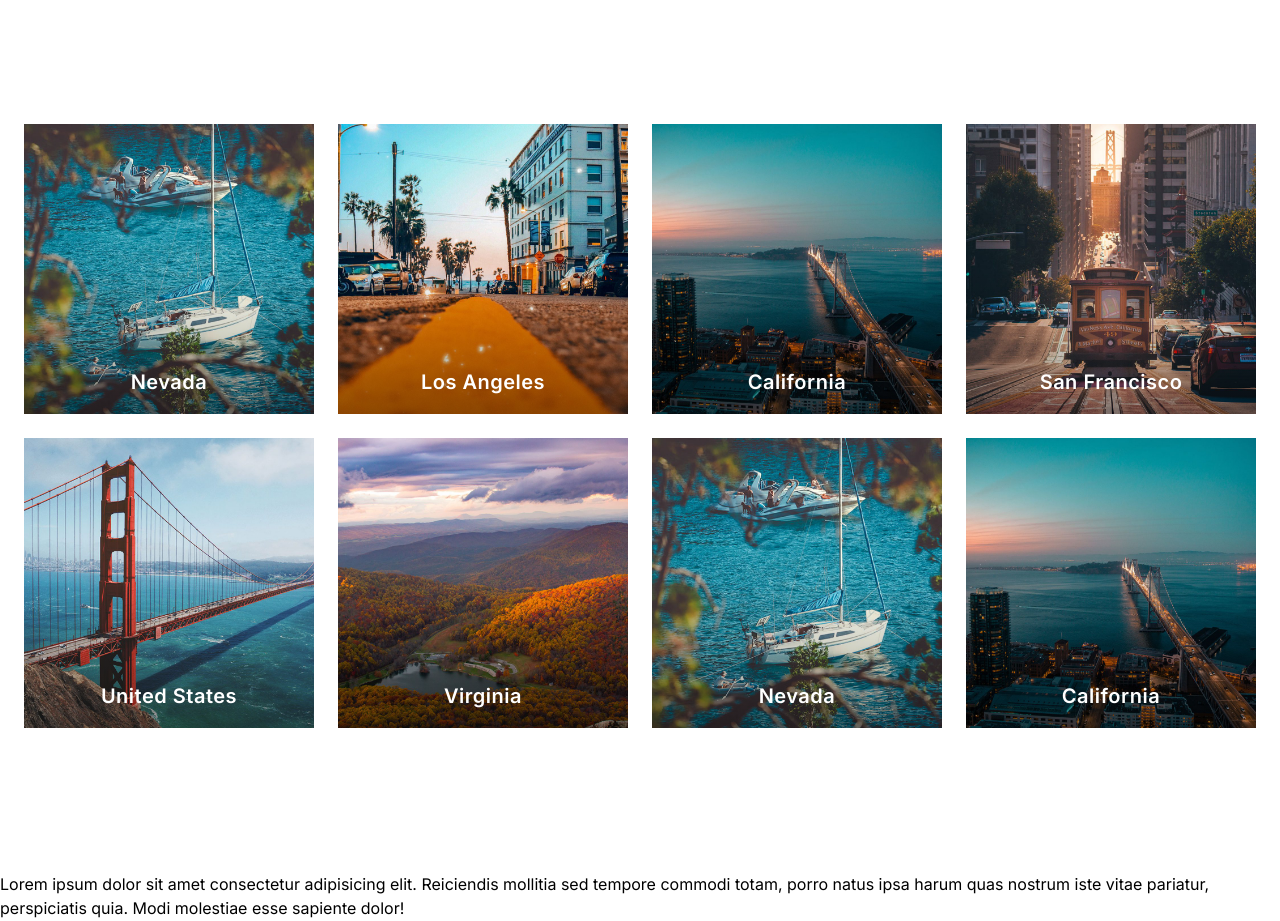
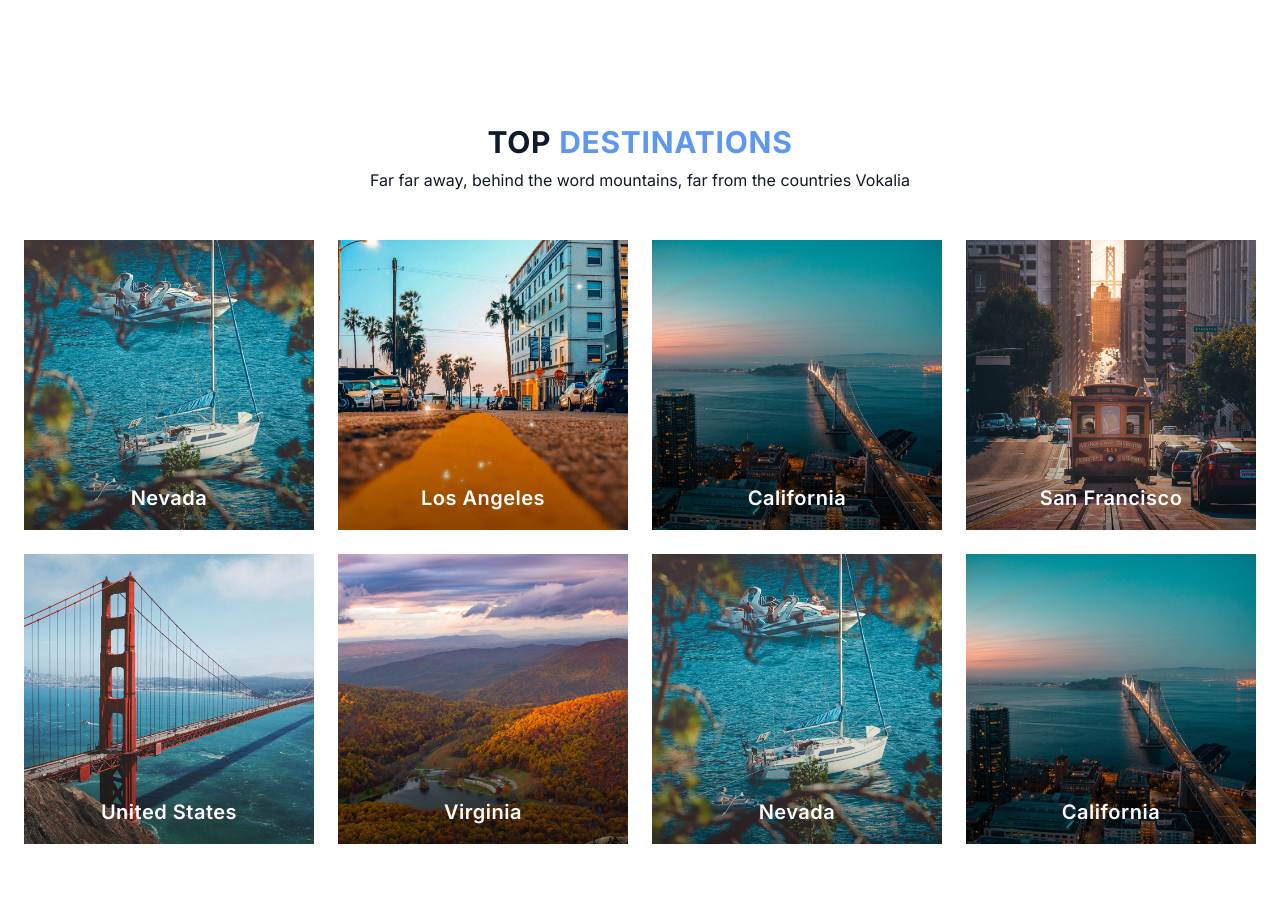
Before and after one commit to atikur-24/go-trip-client, a Next.js app: page / in a window 1280 px wide. Shown: the part 1140-2061 px from the top of the page. Built offline with nearby package versions, Linux system fonts and the light colour scheme.

Commit message:
create common section title

```diff
--- a/src/app/home-page/TopDestination/TopDestination.jsx
+++ b/src/app/home-page/TopDestination/TopDestination.jsx
@@ -5,10 +5,12 @@ import California from "@/assets/destination/california.jpg";
 import United_states from "@/assets/destination/united_states.jpg";
 import Virginia from "@/assets/destination/virginia.jpg";
 import San_francisco from "@/assets/destination/san_francisco.jpg";
+import SectionTitle from "@/components/SectionTitle";
 
 const TopDestination = () => {
   return (
     <section className="my-container">
+      <SectionTitle title={"Top Destinations"} content="Far far away, behind the word mountains, far from the countries Vokalia" />
       <div className="grid grid-cols-2 md:grid-cols-3 lg:grid-cols-3 xl:grid-cols-4 gap-3 lg:gap-6">
         <div className="relative group items-center justify-center text-center overflow-hidden">
           <Image className="object-cover" src={Nevada} alt="Nevada" />
--- a/src/components/Navbar/Navbar.jsx
+++ b/src/components/Navbar/Navbar.jsx
@@ -1,4 +1,4 @@
-import Logo from "@/components/Logo/Logo";
+import Logo from "@/components/Logo";
 import Link from "next/link";
 import TopBar from "./TopBar/TopBar";
 
--- /dev/null
+++ b/src/components/SectionTitle.jsx
@@ -0,0 +1,17 @@
+const SectionTitle = ({ title, content }) => {
+    const firstWord = title.split(" ")[0];
+    const secondWord = title.split(" ")[1];
+
+  return (
+    <div className="mb-6 xl:space-y-2 flex flex-col items-center justify-center space-y-1 md:mb-8 lg:mb-12 lg:space-y-4 ">
+      <h2 className="font-semibold lg:font-bold uppercase  text-title-color text-xl lg:text-3xl lg:tracking-wide">
+        {firstWord} <span className="text-my-primary">{secondWord}</span>
+      </h2>
+      <p className="text-justify  text-gray-9 md:w-2/3 lg:mx-32 lg:text-center text-xs md:text-sm xl:text-base">
+        {content}
+      </p>
+    </div>
+  );
+};
+
+export default SectionTitle;
--- a/tailwind.config.js
+++ b/tailwind.config.js
@@ -23,6 +23,8 @@ module.exports = {
       "gray-5": "#64748b",
       "gray-6": "#4b5563",
       "gray-7": "#374151",
+      "gray-8": "rgb(31 41 55)",
+      "gray-9": "rgb(17 24 39)",
       "my-accent": "#10B6A8",
       "my-primary": "#5C98F2",
       "my-secondary": "#4482ff",
```
Also changed, not shown: src/components/Logo.jsx (renamed from src/components/Logo/Logo.jsx), 1 other file (tests, documents, lock files or other folders).
